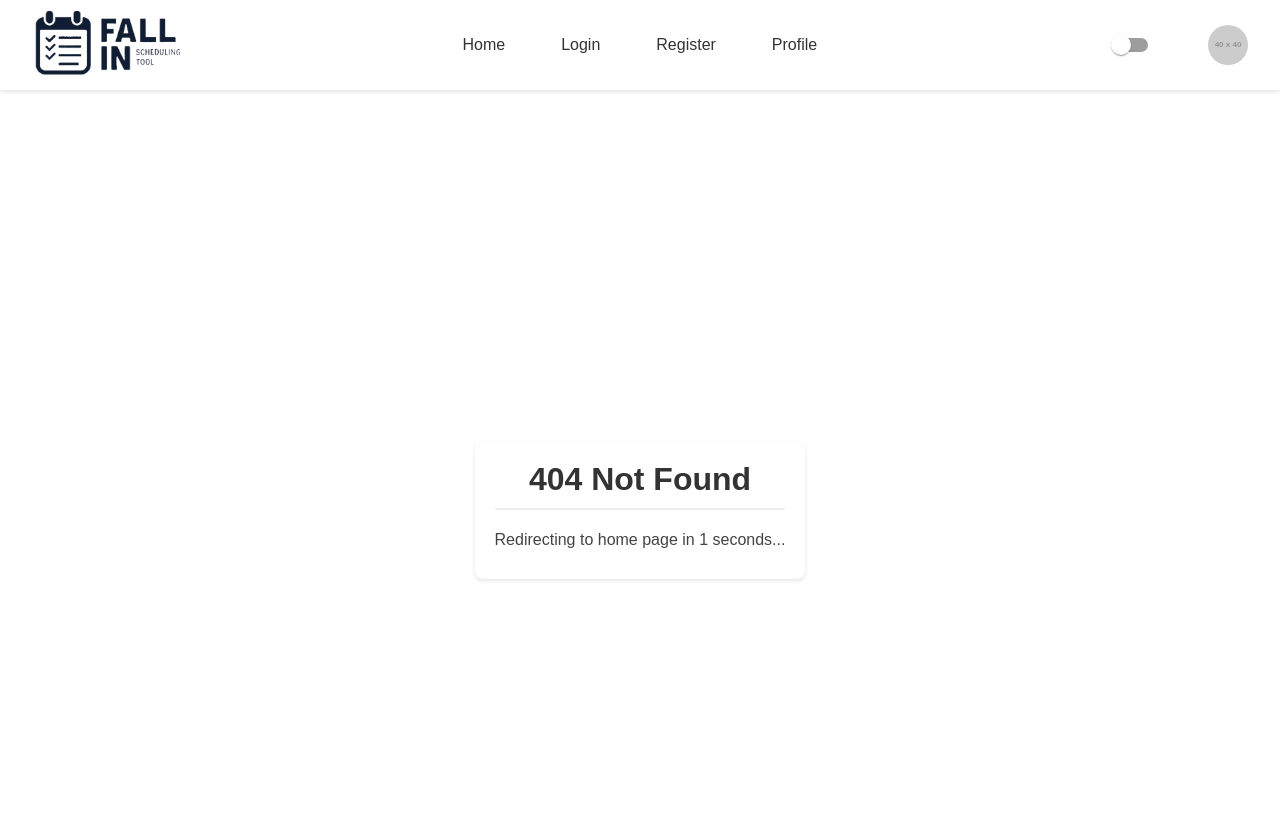
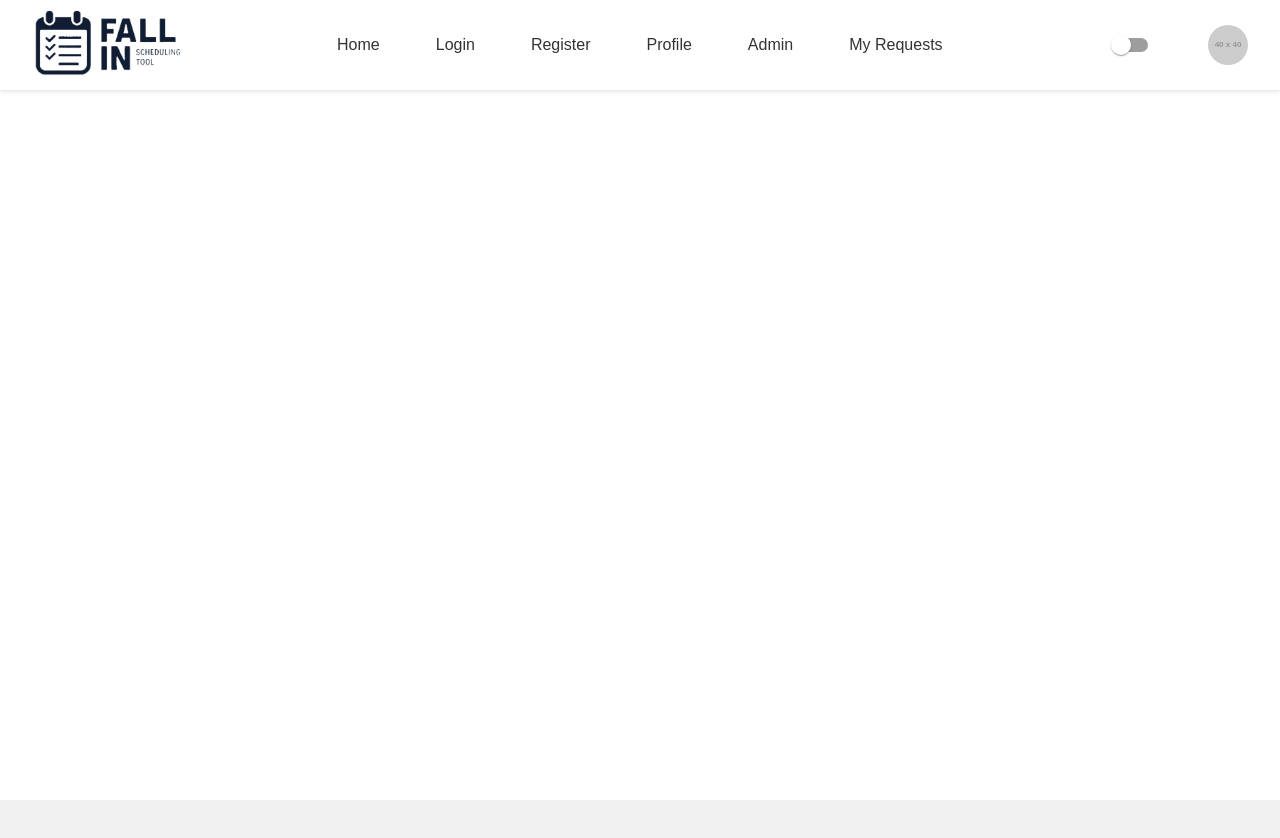
Before and after one commit to Adam-Brace/SDI-29-Capstone, a React (Vite) app in the folder client/: page /MyRequests in a window 1280 px wide. Before the commit this address had no page. Shown: the top 838 px of the page. After the commit the page ends 800 px from the top, so only its background shows below. Built offline with nearby package versions, Linux system fonts and the light colour scheme; some icons are missing.

Commit message:
Added my requests page, added admin page to NavBar

```diff
--- a/client/src/App.jsx
+++ b/client/src/App.jsx
@@ -3,6 +3,7 @@ import { Routes, Route, Link } from "react-router-dom";
 import LoginPage from "./Routes/LoginPage";
 import RegisterPage from "./Routes/RegisterPage";
 import Admin from "./Routes/Admin.jsx";
+import MyRequests from "./Routes/MyRequests.jsx";
 import { AuthProvider } from "./Context/AuthContext";
 import "./styles/index.css";
 import "./styles/Form.css";
@@ -51,6 +52,8 @@ export default function App() {
 					<Link to="/login" className="nav-link">Login</Link>
 					<Link to="/register" className="nav-link">Register</Link>
 					<Link to="/profile" className="nav-link">Profile</Link>
+					<Link to="/admin" className="nav-link">Admin</Link>
+					<Link to="/MyRequests" className="nav-link">My Requests</Link>
 				</div>
 				<div className="navbar-right">
 					<Box sx={{
@@ -87,6 +90,7 @@ export default function App() {
 					<Route path="/register" element={<RegisterPage />} />
 					<Route path="/profile" element={<UserData />} />
 					<Route path="/admin" element={<Admin />} />
+					<Route path="/MyRequests" element={<MyRequests />} />
 					<Route path="*" element={<NotFound />} />
 				</Routes>
 			</AuthProvider>
--- /dev/null
+++ b/client/src/Routes/MyRequests.jsx
@@ -0,0 +1,13 @@
+import React from "react";
+import RegisterForm from "../Components/RegisterForm";
+import "../styles/Form.css";
+
+function MyRequests() {
+  return (
+    <>
+
+    </>
+  );
+}
+
+export default MyRequests;
```
Also changed, not shown: client/src/styles/MyRequests.css (added).
